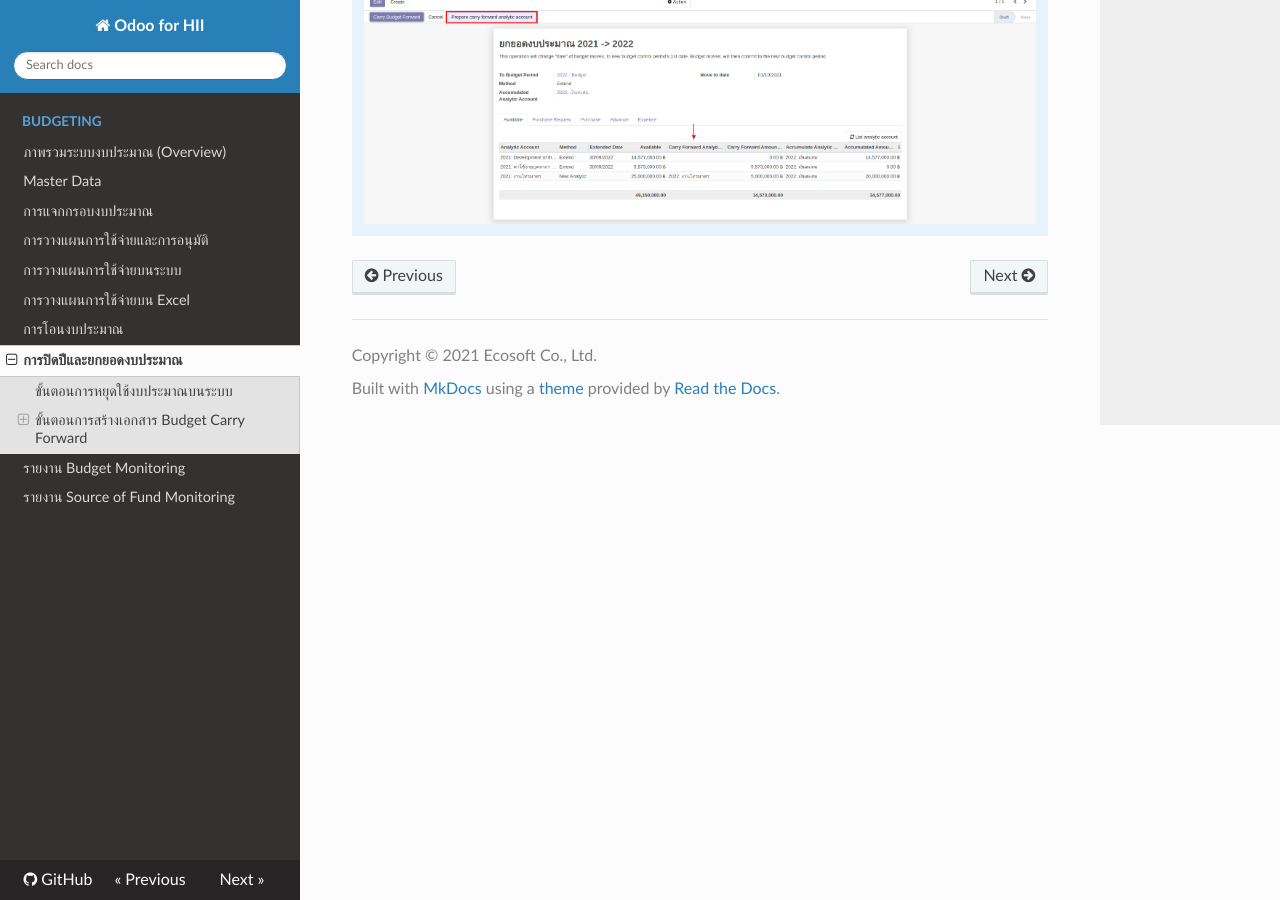
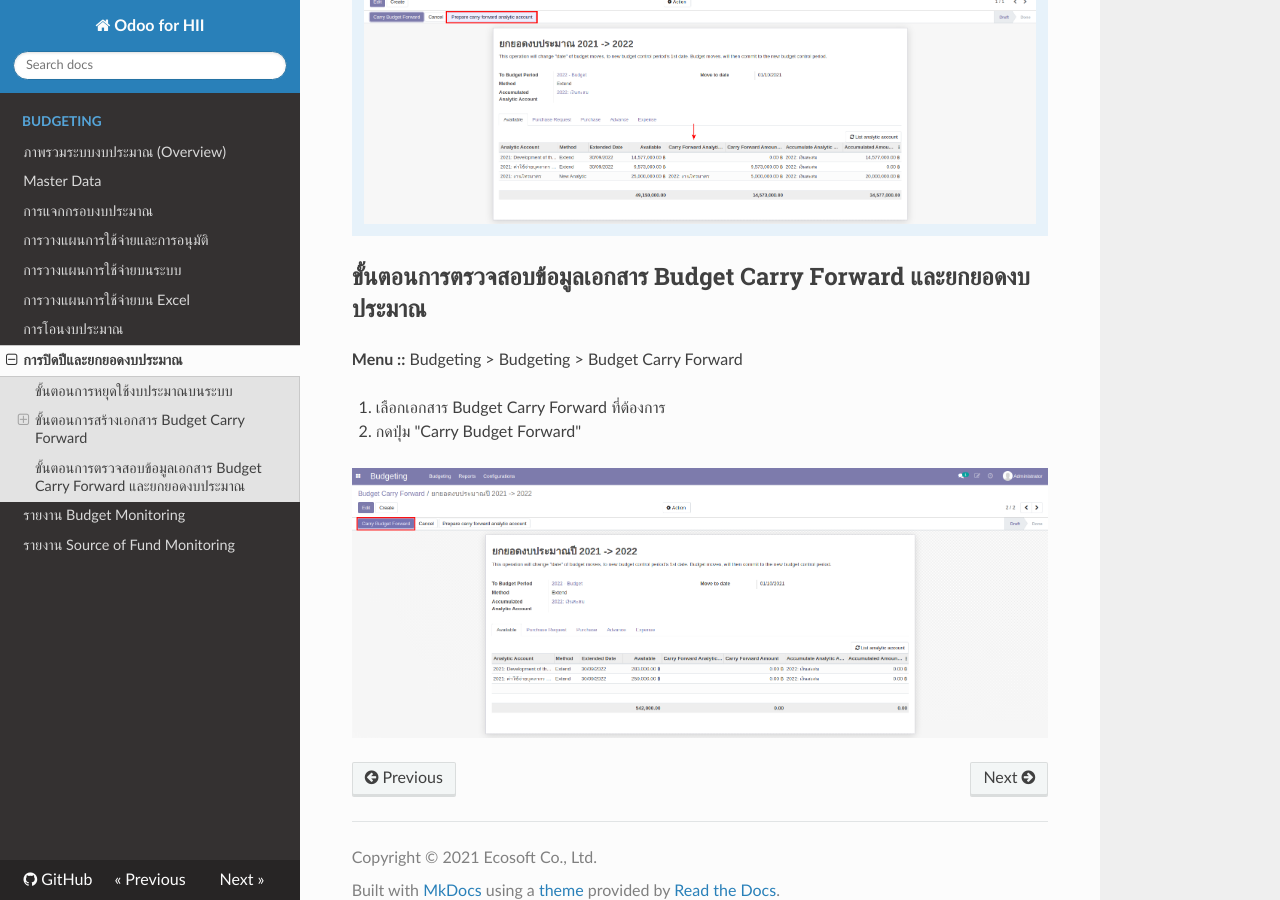
Before and after one commit to newtratip/hii-docs, an MkDocs documentation site: the page built from docs/budget/4_carry_forward/carry_forward.md, in a window 1280 px wide and 900 px high, scrolled down 4077 px. Built offline with MkDocs 1.6.1, drawn with Linux system fonts in a browser that asks for light colours; nearby versions of some CDN libraries.

Commit message:
[FIX] session carry forward

```diff
--- a/docs/budget/4_carry_forward/carry_forward.md
+++ b/docs/budget/4_carry_forward/carry_forward.md
@@ -94,3 +94,12 @@
 !!! Note
     กรณีเลือก Method เป็น New Analytic แล้วต้องการให้ระบบช่วยใส่ Carry Forward Analytic Account ให้ สามารถใช้การกดปุ่ม "Prepare carry forward analytic account" ได้
     ![](img/prepare_aa.png)
+
+## ขั้นตอนการตรวจสอบข้อมูลเอกสาร Budget Carry Forward และยกยอดงบประมาณ
+
+**Menu ::** Budgeting > Budgeting > Budget Carry Forward
+
+1. เลือกเอกสาร Budget Carry Forward ที่ต้องการ
+2. กดปุ่ม "Carry Budget Forward"
+
+![](img/carry_budget_forward.png)
```
Also changed, not shown: docs/budget/4_carry_forward/img/carry_budget_forward.png (added).
